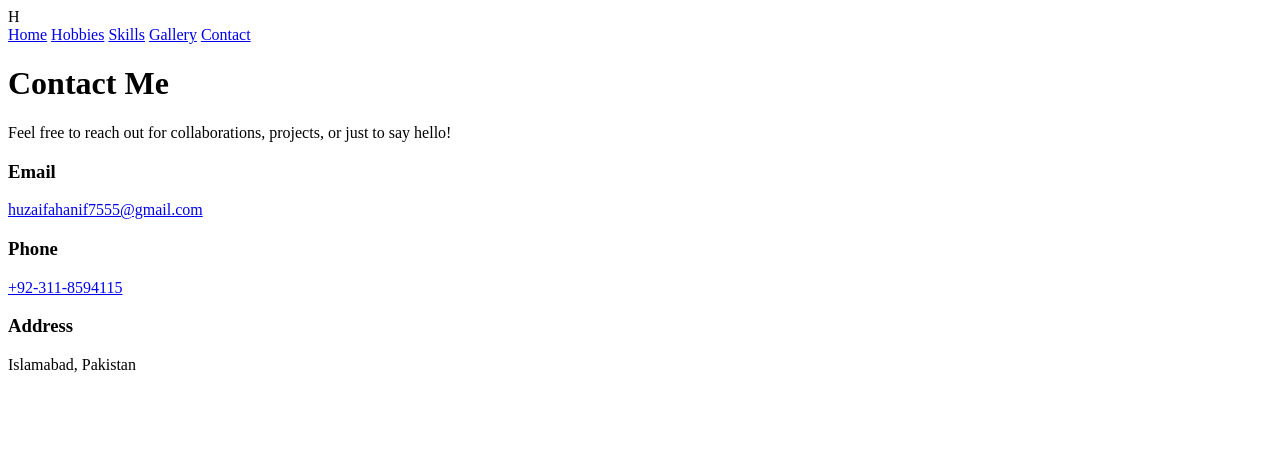
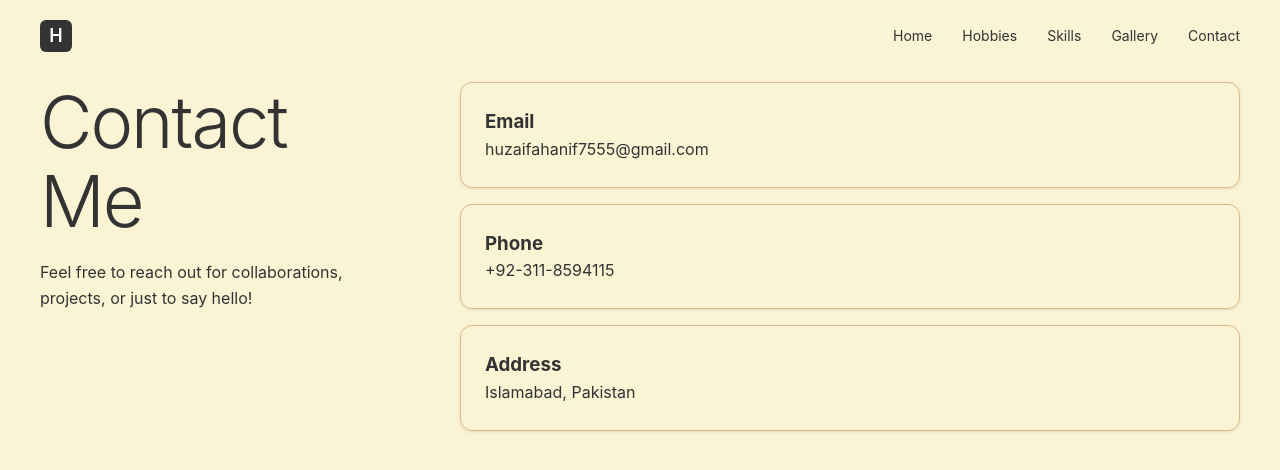
Before and after one commit to huzaifahanif87/lab2-portfolio, a plain HTML site: page contact.html in a window 1280 px wide. Drawn offline with Linux system fonts and the light colour scheme; the site is published under a folder, as on GitHub Pages, so addresses that start at the root find nothing.

Commit message:
css path change

```diff
--- a/contact.html
+++ b/contact.html
@@ -5,7 +5,7 @@
     <meta charset="UTF-8">
     <meta name="viewport" content="width=device-width, initial-scale=1.0">
     <title>Huzaifa Hanif - Contact</title>
-    <link rel="stylesheet" href="/css/style.css">
+    <link rel="stylesheet" href="css/style.css">
 </head>
 
 <body>
```
Also changed, not shown: gallery.html (+1 -1 lines), hobbies.html (+1 -1 lines), index.html (+1 -1 lines), skills.html (+1 -1 lines).
